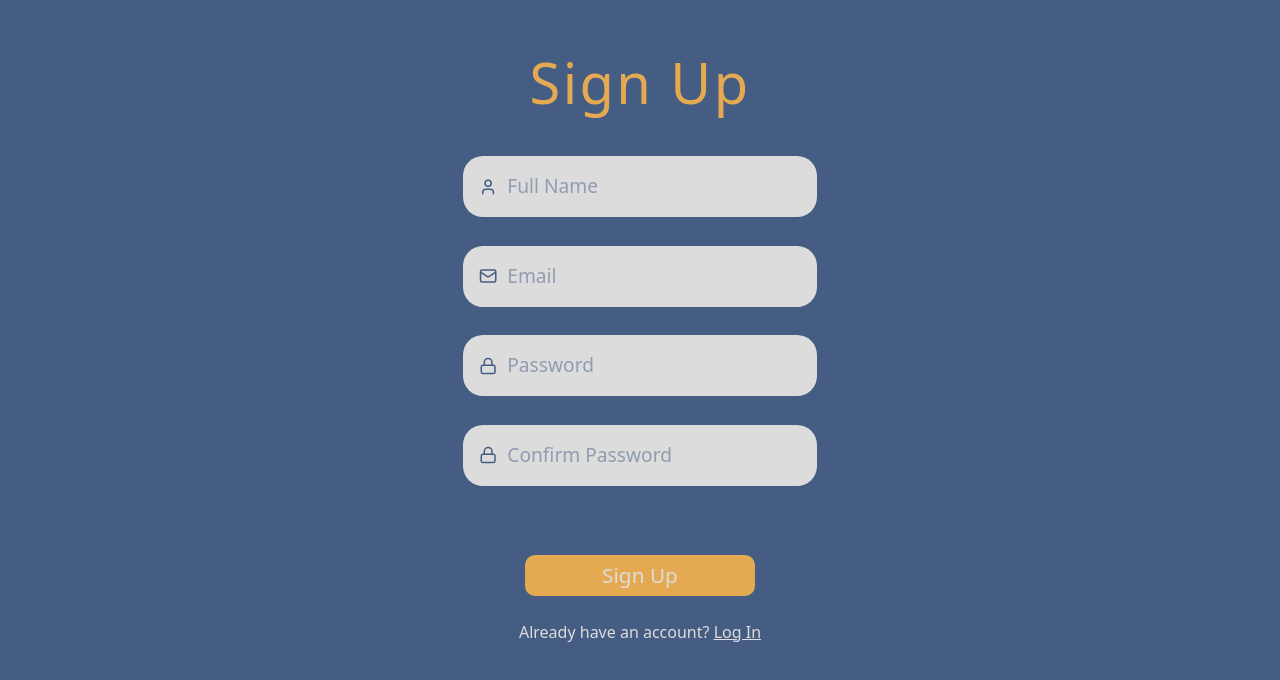
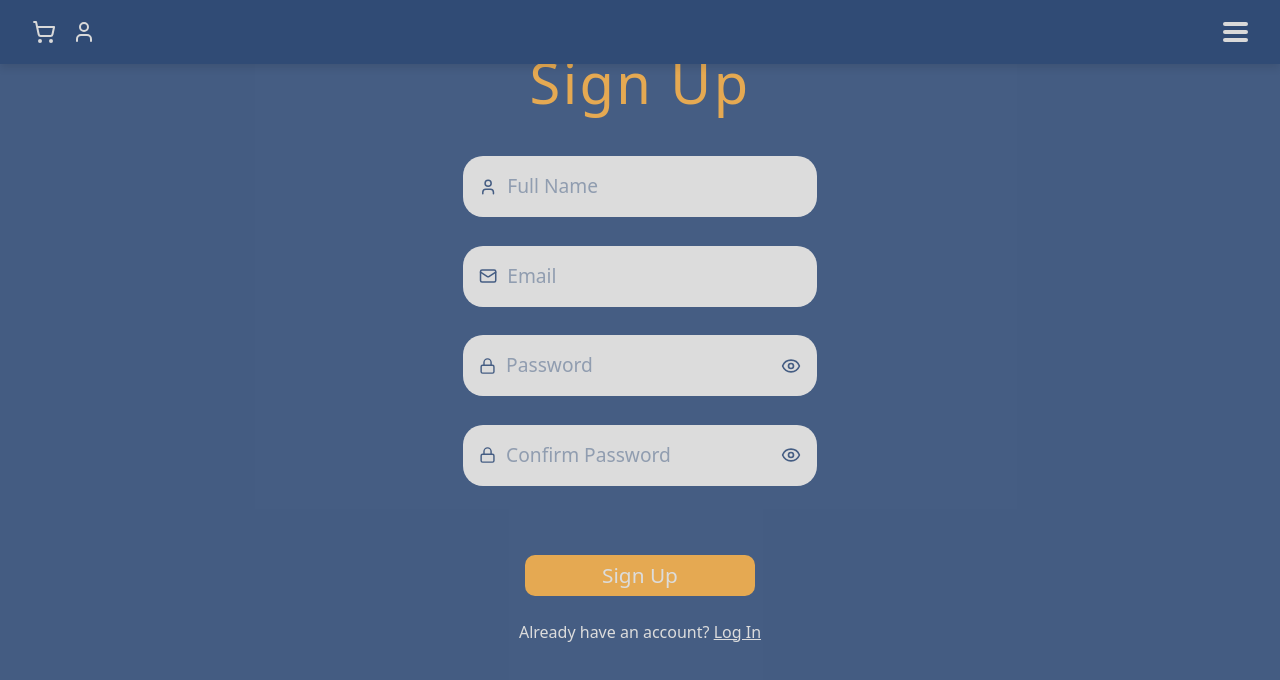
Before and after one commit to Welcome-To-Velora/Velora_Frontend, a React (Vite) app in the folder Velora/: page /signup in a window 1280 px wide. Shown: the top 680 px of the page. Built offline with nearby package versions, Linux system fonts and the light colour scheme.

Commit message:
Feat: Completed Signup Page and styled navbar component

```diff
--- a/Velora/package.json
+++ b/Velora/package.json
@@ -12,6 +12,7 @@
   "dependencies": {
     "@tailwindcss/vite": "^4.0.15",
     "daisyui": "^5.0.9",
+    "lucide-react": "^0.483.0",
     "react": "^19.0.0",
     "react-dom": "^19.0.0",
     "tailwindcss": "^4.0.15"
--- a/Velora/src/App.jsx
+++ b/Velora/src/App.jsx
@@ -7,7 +7,7 @@ import Navbar from './components/Navbar';
 function App() {
   return (
     <div>
-
+      <Navbar />
       <Routes>
         <Route path='/' element={<HomePage />} />
         <Route path='/signup' element={<SignUpPage />} />
--- /dev/null
+++ b/Velora/src/components/Navbar.css
@@ -0,0 +1,80 @@
+/* General Navbar Styling (Mobile-First) */
+.navbar {
+    position: fixed;
+    top: 0;
+    left: 0;
+    width: 100%;
+    background-color: #304B75;
+    color: #D9D9D9;
+    padding: 1rem 1rem; /* Adjusted padding for mobile */
+    display: flex;
+    justify-content: space-between;
+    align-items: center;
+    z-index: 1000;
+    box-shadow: 0 4px 8px rgba(0, 0, 0, 0.1);
+}
+
+/* Navbar Left (Cart and User) */
+.navbar-left {
+    display: flex;
+    align-items: center;
+    gap: 1.5rem;
+}
+
+.cart,
+.user {
+    cursor: pointer;
+}
+
+.cart span,
+.user span {
+    font-size: 1.5rem;
+}
+
+/* Navbar Right (Hamburger Menu) */
+.navbar-right {
+    display: flex;
+    justify-content: flex-end;
+}
+
+.hamburger {
+    display: flex;
+    flex-direction: column;
+    justify-content: space-between;
+    align-items: center;
+    width: 25px;
+    height: 20px;
+    cursor: pointer;
+}
+
+.bar {
+    width: 100%;
+    height: 4px;
+    background-color: #D9D9D9;
+    border-radius: 5px;
+    transition: transform 0.3s ease-in-out, opacity 0.3s ease-in-out;
+}
+
+/* Hamburger Bar Active State */
+.bar1-active {
+    transform: rotate(45deg) translateY(11px);
+}
+
+.bar2-active {
+    opacity: 0;
+}
+
+.bar3-active {
+    transform: rotate(-45deg) translateY(-11px);
+}
+
+/* Media Query for Larger Screens (Tablet and above) */
+@media (min-width: 768px) {
+    .navbar-left {
+        gap: 1rem;
+    }
+
+    .navbar {
+        padding: 1rem 2rem;
+    }
+}
--- a/Velora/src/components/Navbar.jsx
+++ b/Velora/src/components/Navbar.jsx
@@ -1,9 +1,43 @@
-import React from 'react'
+import React, { useState } from 'react';
+import { ShoppingCart, User } from 'lucide-react';
+import './Navbar.css';
 
 const Navbar = () => {
+  const [menuOpen, setMenuOpen] = useState(false);
+
+  // Toggle the hamburger menu
+  const toggleMenu = () => {
+    setMenuOpen(!menuOpen);
+  };
+
   return (
-    <div>Navbar</div>
-  )
+    <header className="navbar">
+      <div className="navbar-left">
+        {/* Cart Section */}
+        <button className="cart" aria-label="Shopping Cart">
+          <ShoppingCart size={24} color="#D9D9D9" />
+        </button>
+
+        {/* User Section */}
+        <button className="user" aria-label="User Profile">
+          <User size={24} color="#D9D9D9" />
+        </button>
+      </div>
+
+      {/* Hamburger Menu Section */}
+      <div className="navbar-right">
+        <button
+          className="hamburger"
+          onClick={toggleMenu}
+          aria-label="Toggle Menu"
+        >
+          <span className={`bar ${menuOpen ? 'bar1-active' : ''}`} aria-hidden="true"></span>
+          <span className={`bar ${menuOpen ? 'bar2-active' : ''}`} aria-hidden="true"></span>
+          <span className={`bar ${menuOpen ? 'bar3-active' : ''}`} aria-hidden="true"></span>
+        </button>
+      </div>
+    </header>
+  );
 }
 
-export default Navbar
+export default Navbar;
--- a/Velora/src/pages/SignUpPage.jsx
+++ b/Velora/src/pages/SignUpPage.jsx
@@ -1,7 +1,7 @@
 import React, { useState } from "react";
 import axios from "axios";
-import { Link } from "react-router-dom";
-import { Mail, Lock, User } from "lucide-react";
+import { Link, useNavigate } from "react-router-dom";
+import { Mail, Lock, User, Eye, EyeOff } from "lucide-react";
 import { toast, Toaster } from "react-hot-toast";
 
 import "./SignUpPage.css";
@@ -13,6 +13,11 @@ const SignUpPage = () => {
         password: "",
         confirmPassword: "",
     });
+
+    const [isPasswordVisible, setIsPasswordVisible] = useState(false); // State to toggle password visibility
+    const [isConfirmPasswordVisible, setIsConfirmPasswordVisible] = useState(false); // State to toggle confirm password visibility
+
+    const navigate = useNavigate(); // Initialize the navigate function
 
     // Validation Functions
     const isValidEmail = (email) => {
@@ -31,7 +36,6 @@ const SignUpPage = () => {
 
     const handleSubmit = async (e) => {
         e.preventDefault();
-
 
         // Validation Checks
         if (formData.name.length < 3) {
@@ -66,6 +70,9 @@ const SignUpPage = () => {
 
             console.log("Signup successful:", response.data);
             toast.success("Signup successful! Please log in.");
+
+            // Redirect to the login page after successful signup
+            navigate("/login"); // Redirects to the login page
         } catch (error) {
             console.error("Signup failed:", error.response?.data || error.message);
             toast.error(error.response?.data?.message || "Signup failed. Please try again.");
@@ -73,77 +80,99 @@ const SignUpPage = () => {
     };
 
     return (
-        <div className="signup-container">
+        <section className="signup-container">
             <Toaster position="top-right" reverseOrder={false} />
-            <form className="signup-form" onSubmit={handleSubmit}>
-                <h2 className="field-title">Sign Up</h2>
+            <form className="signup-form" onSubmit={handleSubmit} aria-labelledby="signup-form-title">
+                <h2 id="signup-form-title" className="field-title">Sign Up</h2>
 
-                {/* Name Input */}
-                <div className="input-group">
+                <fieldset className="input-group">
+                    <legend className="sr-only">Full Name</legend>
                     <User size={20} />
                     <input
                         type="text"
                         name="name"
+                        id="name"
                         placeholder="Full Name"
                         value={formData.name}
                         onChange={handleChange}
                         required
+                        aria-label="Enter your full name"
                     />
-                </div>
+                </fieldset>
 
-                {/* Email Input */}
-                <div className="input-group">
+                <fieldset className="input-group">
+                    <legend className="sr-only">Email</legend>
                     <Mail size={20} />
                     <input
-                        type="text"
+                        type="email"
                         name="email"
+                        id="email"
                         placeholder="Email"
                         value={formData.email}
                         onChange={handleChange}
                         required
+                        aria-label="Enter your email address"
                     />
-                </div>
+                </fieldset>
 
-                {/* Password Input */}
-                <div className="input-group">
+                <fieldset className="input-group">
+                    <legend className="sr-only">Password</legend>
                     <Lock size={20} />
                     <input
-                        type="password"
+                        type={isPasswordVisible ? "text" : "password"}
                         name="password"
+                        id="password"
                         placeholder="Password"
                         value={formData.password}
                         onChange={handleChange}
                         required
+                        aria-label="Enter a password"
                     />
-                </div>
+                    <button
+                        type="button"
+                        className="toggle-password-visibility"
+                        onClick={() => setIsPasswordVisible(!isPasswordVisible)}
+                        aria-label="Toggle password visibility"
+                    >
+                        {isPasswordVisible ? <EyeOff size={20} /> : <Eye size={20} />}
+                    </button>
+                </fieldset>
 
-                {/* Confirm Password Input */}
-                <div className="input-group">
+                <fieldset className="input-group">
+                    <legend className="sr-only">Confirm Password</legend>
                     <Lock size={20} />
                     <input
-                        type="password"
+                        type={isConfirmPasswordVisible ? "text" : "password"}
                         name="confirmPassword"
+                        id="confirmPassword"
                         placeholder="Confirm Password"
                         value={formData.confirmPassword}
                         onChange={handleChange}
                         required
+                        aria-label="Confirm your password"
                     />
-                </div>
+                    <button
+                        type="button"
+                        className="toggle-password-visibility"
+                        onClick={() => setIsConfirmPasswordVisible(!isConfirmPasswordVisible)}
+                        aria-label="Toggle confirm password visibility"
+                    >
+                        {isConfirmPasswordVisible ? <EyeOff size={20} /> : <Eye size={20} />}
+                    </button>
+                </fieldset>
 
-                {/* Submit Button */}
                 <div className="signup-button-container">
                     <button type="submit" className="signup-button">
                         Sign Up
                     </button>
                 </div>
 
-                {/* Login Link */}
                 <p className="signup-footer">
                     Already have an account? <Link to="/login">Log In</Link>
                 </p>
 
             </form>
-        </div>
+        </section>
     );
 }
 
```
Also changed, not shown: 1 other file (tests, documents, lock files or other folders).
